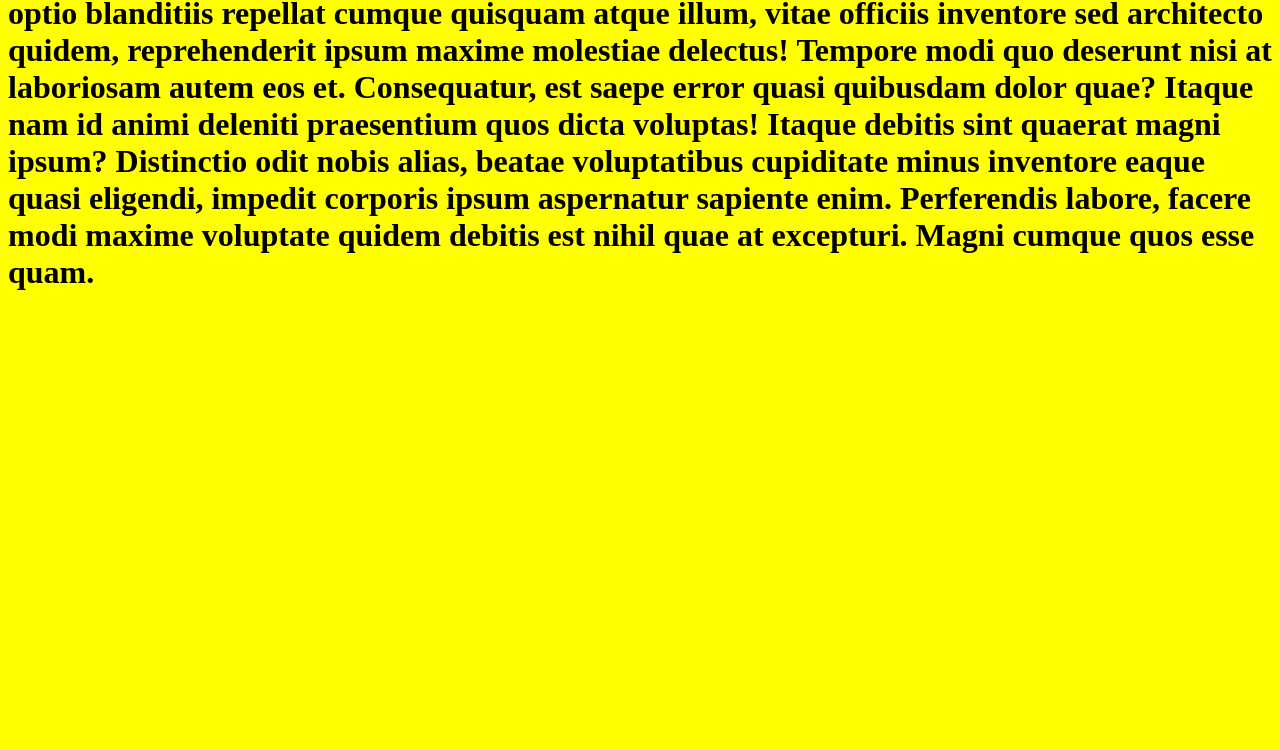
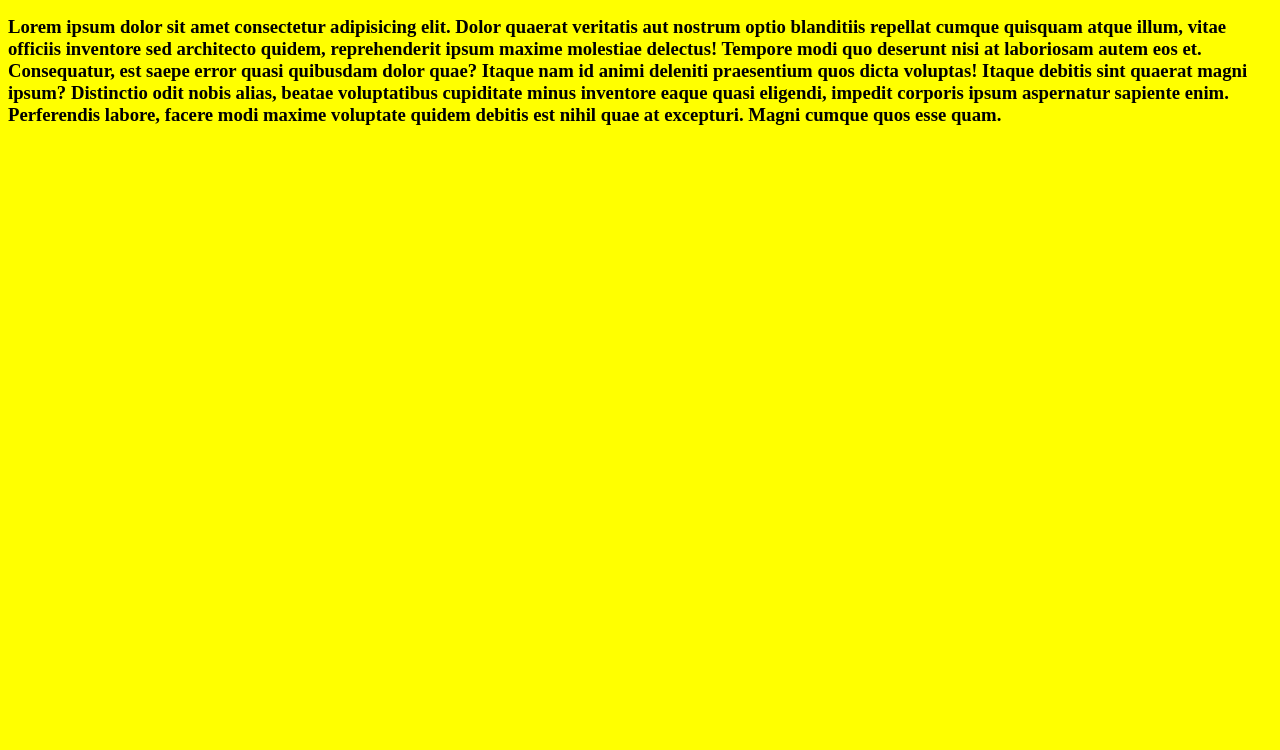
Before and after one commit to Sakthi21a34/web, a plain HTML site: page index.html in a window 1280 px wide. Shown: the part 50-800 px from the top of the page. Drawn offline with Linux system fonts and the light colour scheme.

Commit message:
Update index.html

```diff
--- a/index.html
+++ b/index.html
@@ -12,6 +12,7 @@
         </style>
     </head>
     <body>
-        <h1>Lorem ipsum dolor sit amet consectetur adipisicing elit. Dolor quaerat veritatis aut nostrum optio blanditiis repellat cumque quisquam atque illum, vitae officiis inventore sed architecto quidem, reprehenderit ipsum maxime molestiae delectus! Tempore modi quo deserunt nisi at laboriosam autem eos et. Consequatur, est saepe error quasi quibusdam dolor quae? Itaque nam id animi deleniti praesentium quos dicta voluptas! Itaque debitis sint quaerat magni ipsum? Distinctio odit nobis alias, beatae voluptatibus cupiditate minus inventore eaque quasi eligendi, impedit corporis ipsum aspernatur sapiente enim. Perferendis labore, facere modi maxime voluptate quidem debitis est nihil quae at excepturi. Magni cumque quos esse quam.</h1>
+        <h1>Paragraph</h1>
+        <h3>Lorem ipsum dolor sit amet consectetur adipisicing elit. Dolor quaerat veritatis aut nostrum optio blanditiis repellat cumque quisquam atque illum, vitae officiis inventore sed architecto quidem, reprehenderit ipsum maxime molestiae delectus! Tempore modi quo deserunt nisi at laboriosam autem eos et. Consequatur, est saepe error quasi quibusdam dolor quae? Itaque nam id animi deleniti praesentium quos dicta voluptas! Itaque debitis sint quaerat magni ipsum? Distinctio odit nobis alias, beatae voluptatibus cupiditate minus inventore eaque quasi eligendi, impedit corporis ipsum aspernatur sapiente enim. Perferendis labore, facere modi maxime voluptate quidem debitis est nihil quae at excepturi. Magni cumque quos esse quam.</h3>
     </body>
 </html>
```
